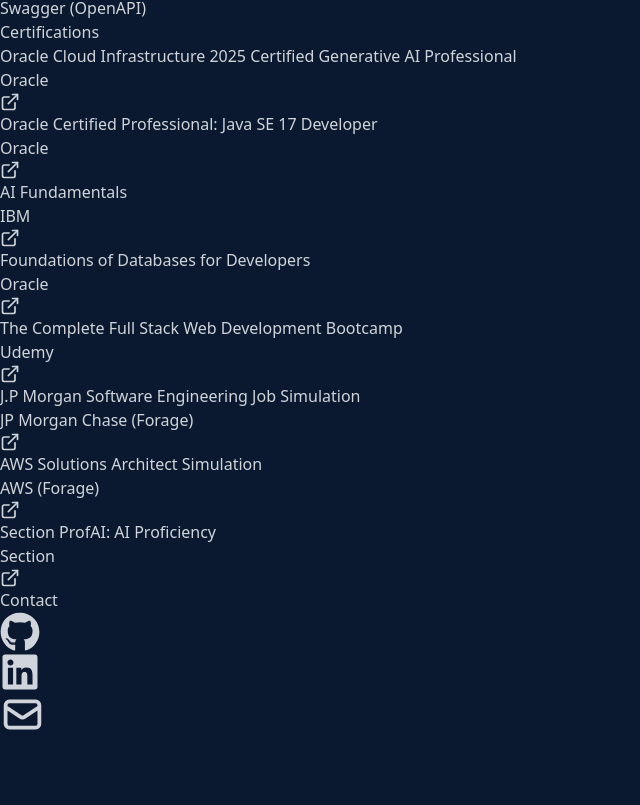
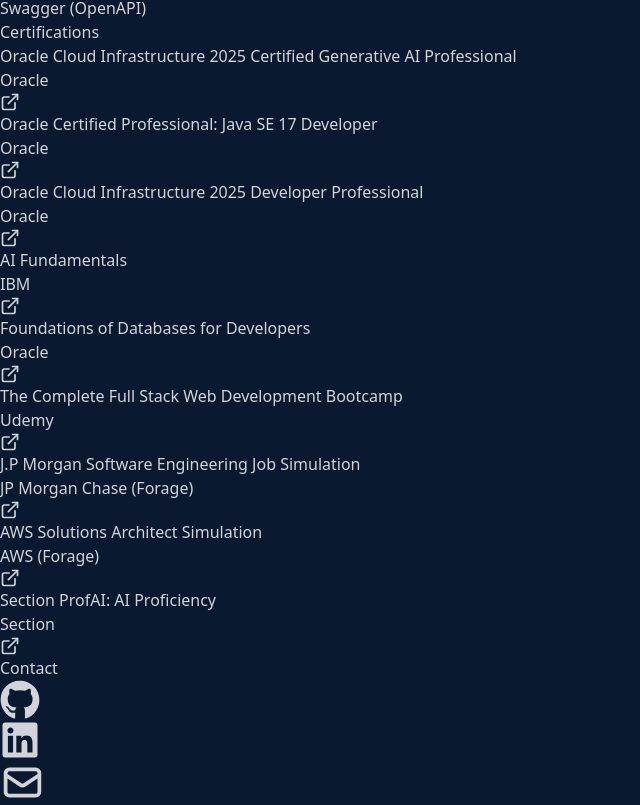
Before and after one commit to tanvikreddy123/portfolio, a React (Vite) app: page / in a window 1280 px wide. Shown: the part 4056-4861 px from the top of the page, without its empty margins (0-640 px from the left). Before the commit the page ends 4793 px from the top, so only its background shows below. Built offline with nearby package versions, Linux system fonts and the light colour scheme.

Commit message:
updation

```diff
--- a/src/constants/index.js
+++ b/src/constants/index.js
@@ -168,6 +168,11 @@
     link: "https://catalog-education.oracle.com/ords/certview/sharebadge?id=66211B5FB2506265949CCFA0004B74289C40F4C427987E74B40057B220E309C2",
   },
   {
+    name: "Oracle Cloud Infrastructure 2025 Developer Professional",
+    issuer: "Oracle",
+    link: "https://catalog-education.oracle.com/pls/certview/sharebadge?id=4E0AEB12D051C0A7FE7858DD6CF5E6BDE59F5F0940C951FE0767EE402D2F4D90",
+  },
+  {
     name: "AI Fundamentals",
     issuer: "IBM",
     link: "https://www.credly.com/badges/f8eeee35-031e-46c7-b38c-c142c7b42a12/public_url",
```
Also changed, not shown: 1 other file (tests, documents, lock files or other folders).
